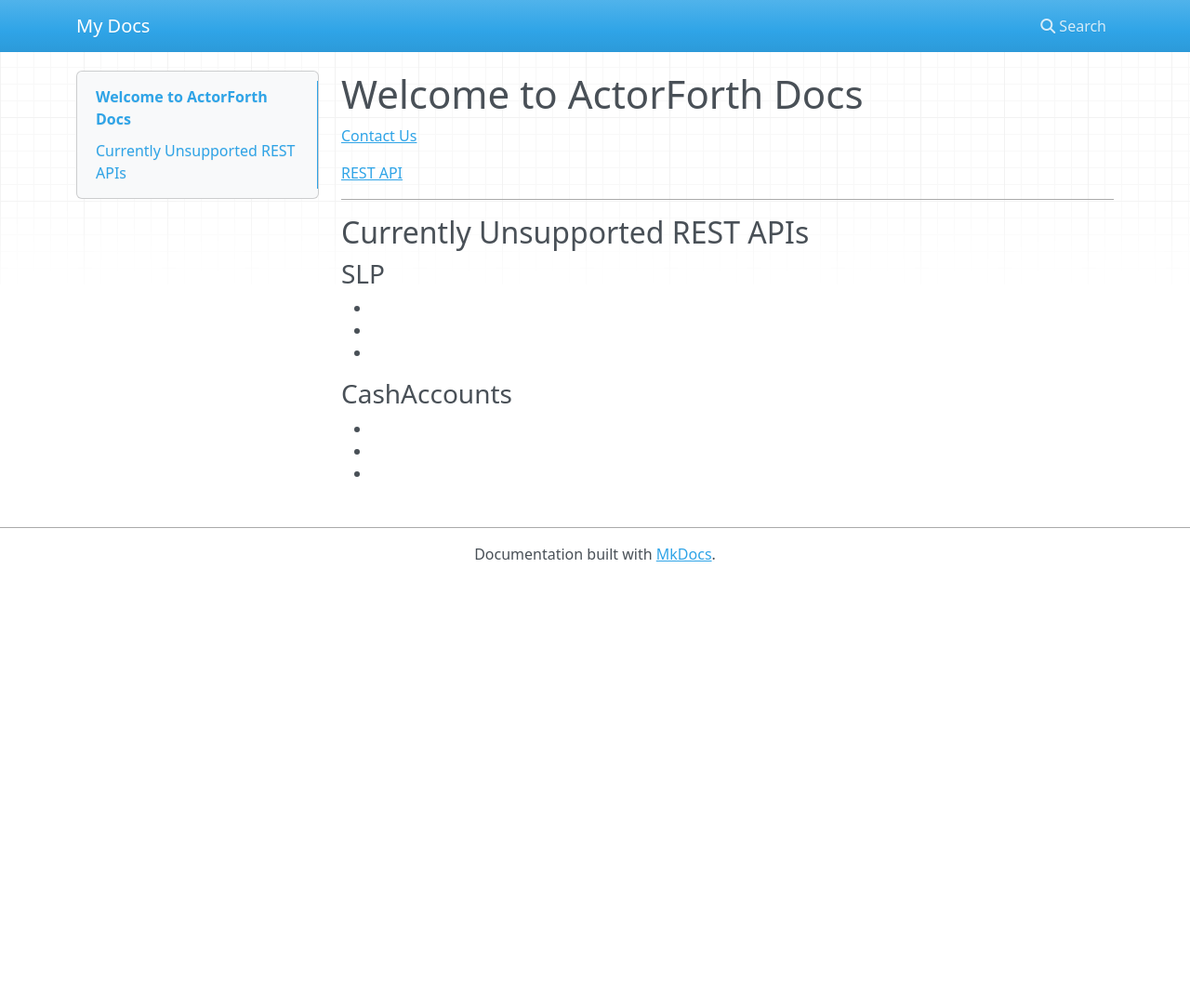
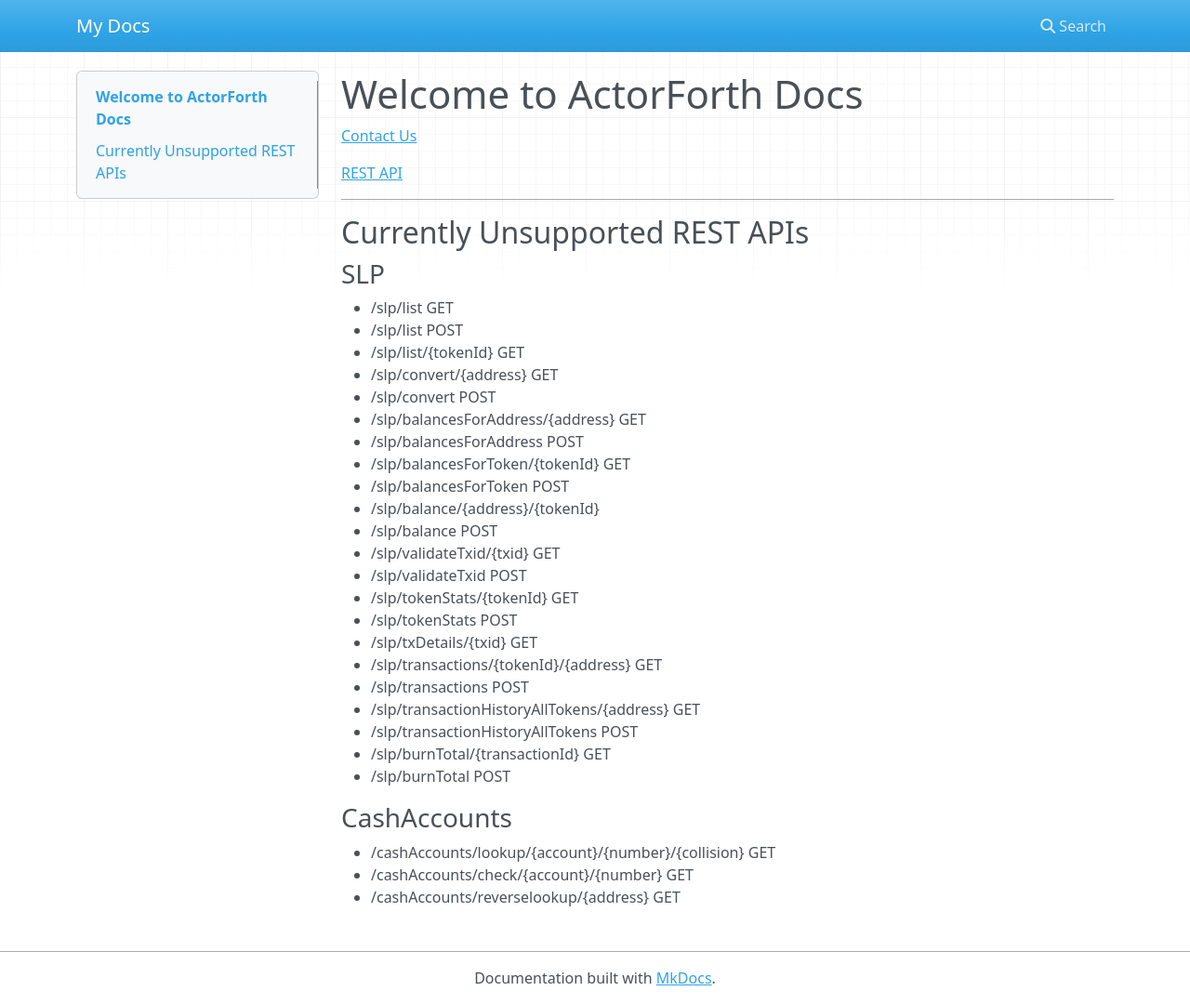
Before and after one commit to ActorForth/Docs, an MkDocs documentation site: the page built from docs/index.md, in a window 1280 px wide and 1080 px high. Shown: the whole window at 93% size. Built offline with MkDocs 1.6.1, drawn with Linux system fonts in a browser that asks for light colours; nearby versions of some CDN libraries.

Commit message:
add unsuported endpoints

```diff
--- a/docs/index.md
+++ b/docs/index.md
@@ -8,11 +8,30 @@
 
 ## Currently Unsupported REST APIs
 ### SLP
-*
-*
-*
+* /slp/list GET
+* /slp/list POST
+* /slp/list/{tokenId} GET
+* /slp/convert/{address} GET
+* /slp/convert POST
+* /slp/balancesForAddress/{address} GET
+* /slp/balancesForAddress POST
+* /slp/balancesForToken/{tokenId} GET
+* /slp/balancesForToken POST
+* /slp/balance/{address}/{tokenId}
+* /slp/balance POST
+* /slp/validateTxid/{txid} GET
+* /slp/validateTxid POST
+* /slp/tokenStats/{tokenId} GET
+* /slp/tokenStats POST
+* /slp/txDetails/{txid} GET
+* /slp/transactions/{tokenId}/{address} GET
+* /slp/transactions POST
+* /slp/transactionHistoryAllTokens/{address} GET
+* /slp/transactionHistoryAllTokens POST
+* /slp/burnTotal/{transactionId} GET
+* /slp/burnTotal POST
 
 ### CashAccounts
-*
-*
-*
+* /cashAccounts/lookup/{account}/{number}/{collision} GET
+* /cashAccounts/check/{account}/{number} GET
+* /cashAccounts/reverselookup/{address} GET
```
